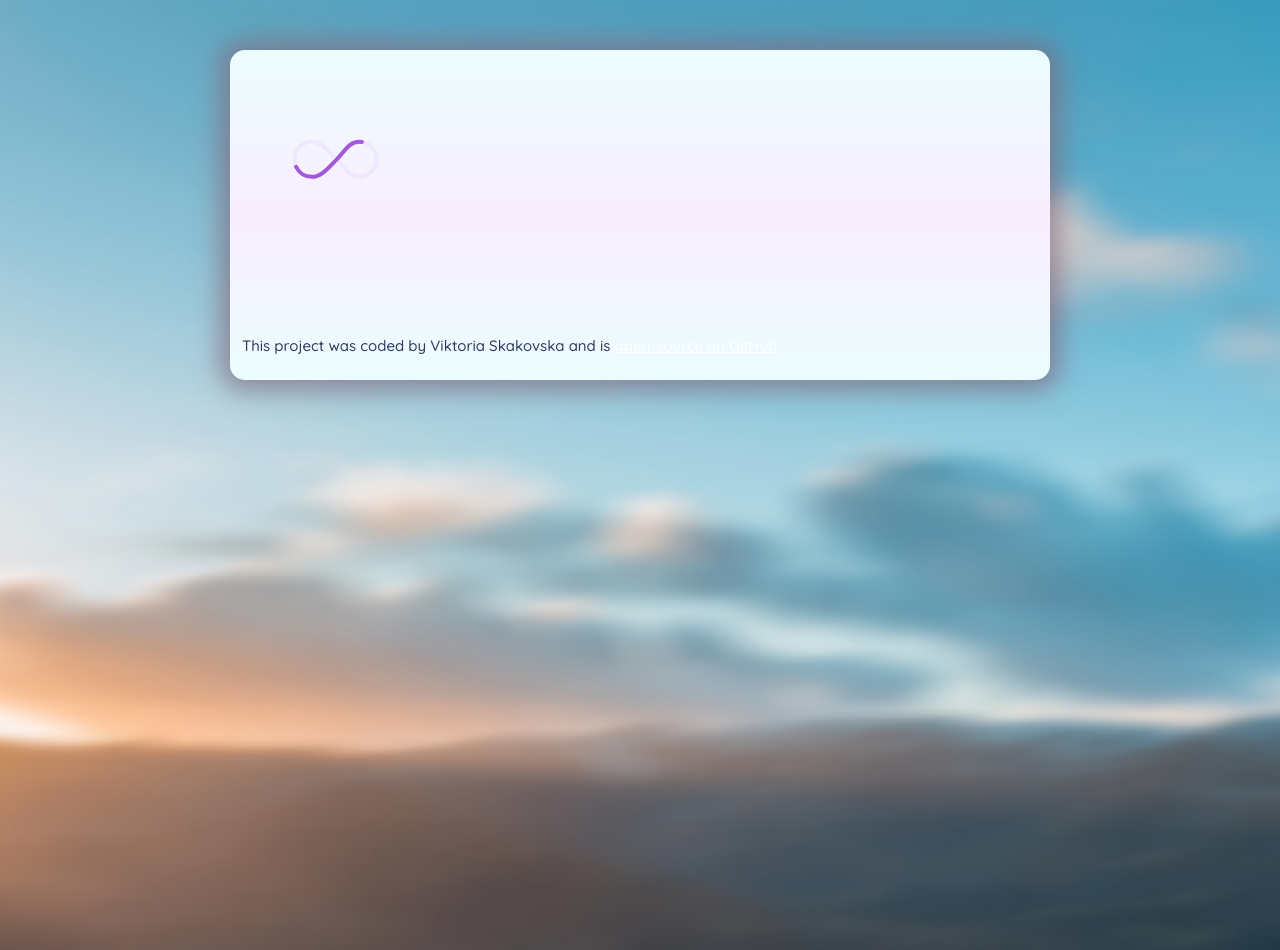
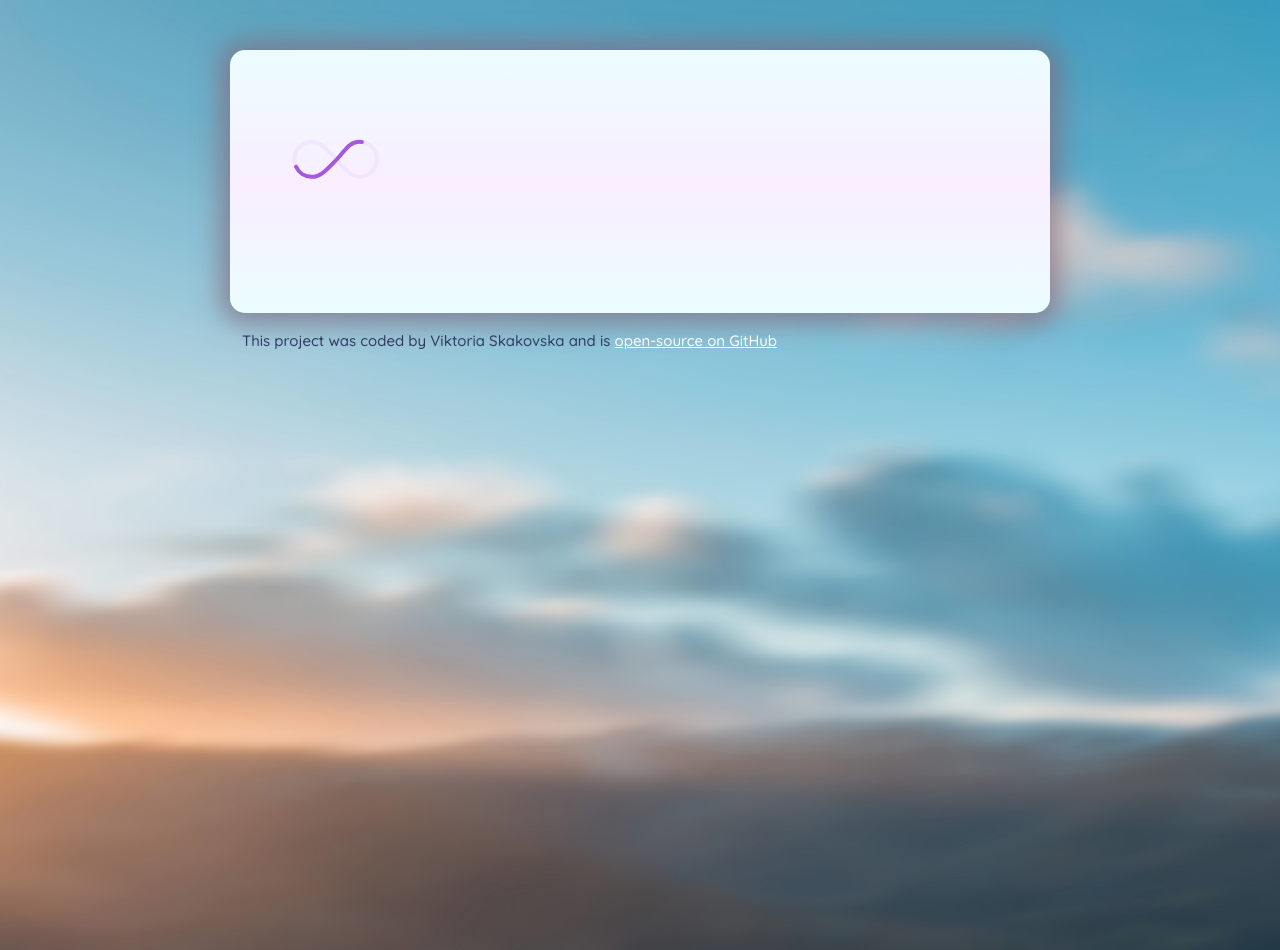
Before and after one commit to Viktoriia2/weather-react-myapp, a React (Create React App) app: page / in a window 1280 px wide. Built offline with nearby package versions, Linux system fonts and the light colour scheme; no server answers; the HTML template or start-up script is replaced by a standard one.

Commit message:
changed CSS  App.css
add padding to container-fluid

```diff
--- a/src/App.css
+++ b/src/App.css
@@ -9,8 +9,8 @@ body {
 
 .container-fluid {
   max-width: 820px;
-  height: 330px;
   margin: 50px auto;
+  padding-bottom: 15px;
   background: linear-gradient(
     rgb(235, 253, 255),
     rgb(249, 238, 254),
@@ -24,7 +24,7 @@ body {
 }
 footer {
   position: relative;
-  top: 60px;
+  top: 55px;
   font-size: 15px;
   font-weight: 400;
   font-weight: 500;
--- a/src/App.js
+++ b/src/App.js
@@ -8,7 +8,7 @@ function App() {
     <div className="App">
       <Container fluid>
         <WeatherSearch defaultCity="Warsaw" />
-        <footer className="text-left">
+        <footer>
           This project was coded by Viktoria Skakovska and is{" "}
           <a
             href="https://github.com/Viktoriia2/weather-react-myapp"
--- a/src/WeatherForecast.css
+++ b/src/WeatherForecast.css
@@ -1,4 +1,4 @@
 .Weather-Forecast {
   text-align: center;
-  margin: 0px;
+  margin: 0px 0px 35px 0px;
 }
```
